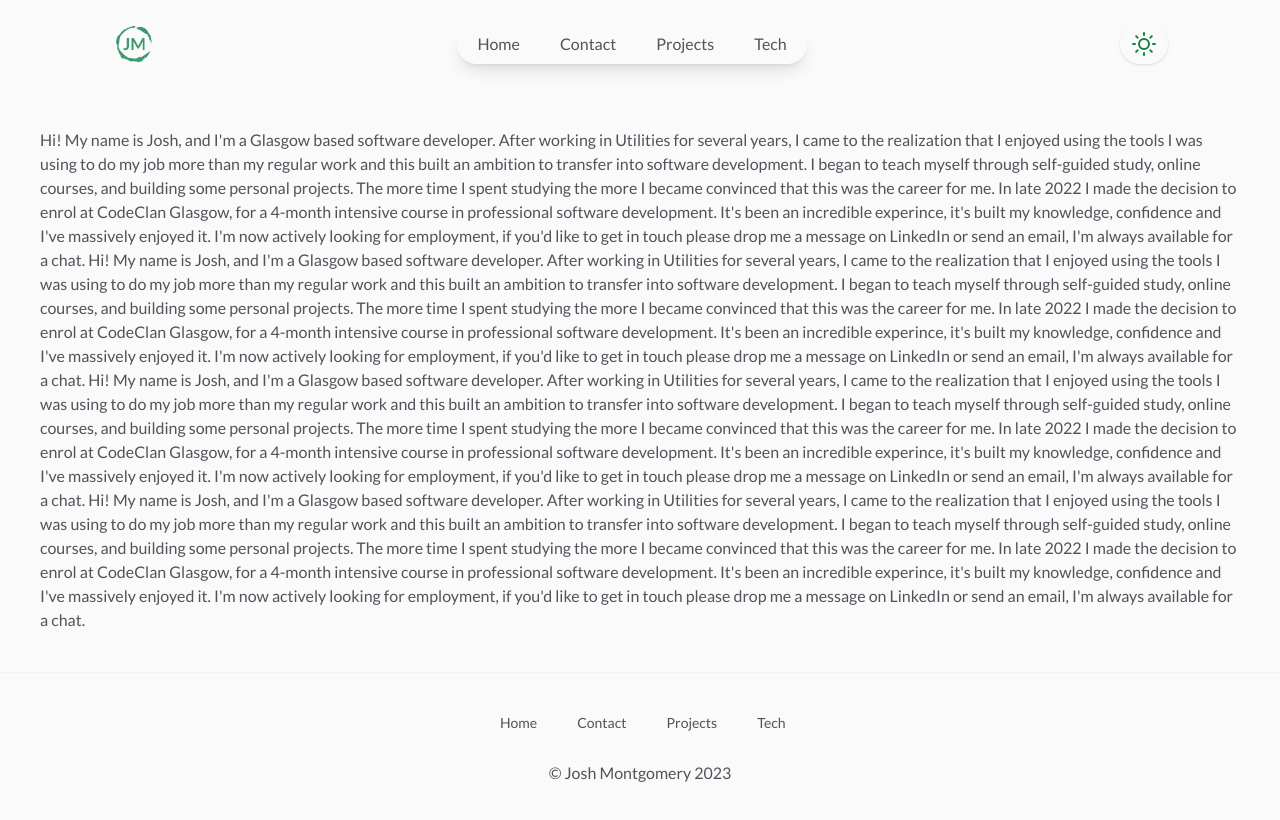
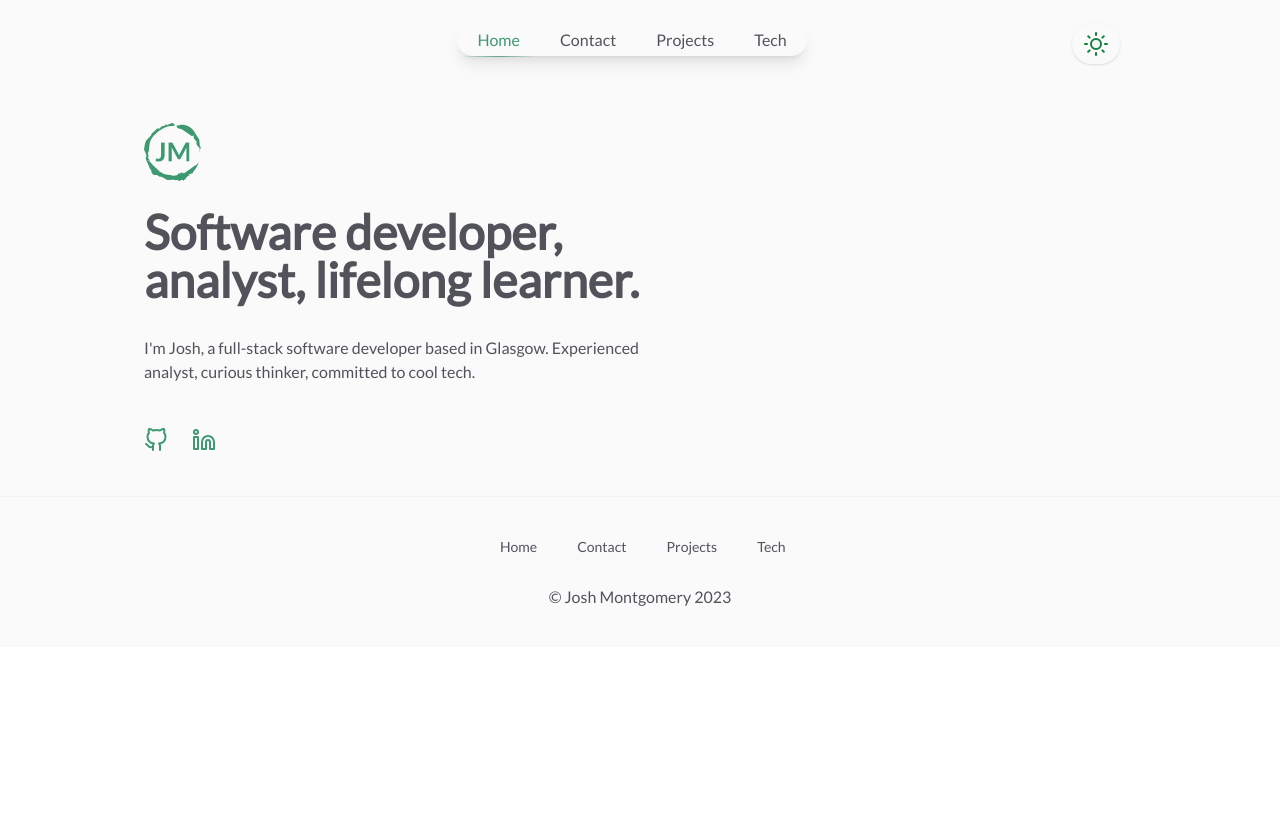
Before and after one commit to jomonty/web-jomonty-portfolio-2023, a React (Vite) app: page / in a window 1280 px wide. Built offline with nearby package versions, Linux system fonts and the light colour scheme.

Commit message:
custom colors added, logo optional positioning added on home page, navbar coloring updated, ContactLinks refactored into its own file

```diff
--- a/src/App.jsx
+++ b/src/App.jsx
@@ -36,7 +36,7 @@ function App() {
 
   return (
     <Router>
-      <div className="container mx-auto flex h-screen flex-col">
+      <div className="container mx-auto flex w-full flex-col ring-1 ring-zinc-100 dark:ring-zinc-300/20">
         <Header
           navOpen={navOpen}
           handleNavOpen={handleNavOpen}
--- /dev/null
+++ b/src/components/ContactLinks.jsx
@@ -0,0 +1,24 @@
+import { GitHub, Linkedin } from "react-feather";
+
+const ContactLinks = [
+  <a
+    href="https://www.github.com/jomonty"
+    target="_blank"
+    rel="noreferrer"
+    className="flex justify-center py-3"
+    onClick={() => handleNavOpen()}
+  >
+    <GitHub color="var(--color-logoprimary)" />
+  </a>,
+  <a
+    href="https://www.linkedin.com/in/josh-montgomery-203663111/"
+    target="_blank"
+    rel="noreferrer"
+    className="flex justify-center py-3"
+    onClick={() => handleNavOpen()}
+  >
+    <Linkedin color="var(--color-logoprimary" />
+  </a>,
+];
+
+export default ContactLinks;
--- a/src/components/Header.jsx
+++ b/src/components/Header.jsx
@@ -1,17 +1,25 @@
-import { X, Sun } from "react-feather";
+import { useLocation } from "react-router-dom";
 
 import NavBar from "./NavBar.jsx";
 import NavMobilePopover from "./NavMobilePopover.jsx";
 import NavDarkModeToggle from "./NavDarkModeToggle.jsx";
 
 const Header = ({ navOpen, handleNavOpen, darkMode, toggleTheme }) => {
+  const location = useLocation();
   return (
     <header className="top-0 flex-initial py-6">
-      <div className="mx-auto flex h-10 w-[85vw] place-content-center gap-4">
-        <div className="flex flex-1">
-          <img src="./logo-low-trans-svg.svg" className="pl-5" />
+      <div className="mx-auto flex h-32 w-[85vw] place-content-center gap-4 sm:px-8 md:h-40 lg:px-12">
+        <div
+          className={`relative flex h-full flex-1 ${
+            location.pathname == "/" ? "items-end" : ""
+          }`}
+        >
+          <img
+            src="./logo-low-trans-svg.svg"
+            className={`${location.pathname === "/" ? "h-16" : "h-10"}`}
+          />
         </div>
-        <div className="flex flex-1 justify-end md:justify-center">
+        <div className="flex h-10 flex-1 justify-end md:justify-center">
           <div className="hidden md:flex ">
             <NavBar />
           </div>
@@ -24,7 +32,7 @@ const Header = ({ navOpen, handleNavOpen, darkMode, toggleTheme }) => {
             </button>
           </div>
         </div>
-        <div className="flex items-center justify-end md:flex-1">
+        <div className="flex h-10 items-center justify-end md:flex-1">
           <NavDarkModeToggle darkMode={darkMode} toggleTheme={toggleTheme} />
         </div>
         <NavMobilePopover
--- a/src/components/NavBar.jsx
+++ b/src/components/NavBar.jsx
@@ -1,25 +1,35 @@
-import { Link } from "react-router-dom";
+import { Link, useLocation } from "react-router-dom";
 import NavLinks from "../constants/NavLinks.js";
 
 const NavBar = () => {
+  const location = useLocation();
   const NavBarLinks = () =>
     NavLinks.map((link, index) => {
       return (
         <li key={index}>
           <Link
             to={link.link}
-            className="relative block p-1 px-5 hover:text-emerald-700 "
+            className={`relative block p-1 px-5 hover:text-logoprimary ${
+              location.pathname === link.link ? "text-logoprimary" : ""
+            }`}
           >
             {link.name}
+            <span
+              className={`absolute inset-x-1 -bottom-px h-px bg-gradient-to-r from-logoprimary/0 via-logoprimary/80 to-logoprimary/0 ${
+                location.pathname === link.link ? "" : "hidden"
+              }`}
+            ></span>
           </Link>
         </li>
       );
     });
 
   return (
-    <ul className="flex items-center rounded-full shadow-lg dark:bg-zinc-800 dark:ring-1 dark:ring-white/10">
-      <NavBarLinks />
-    </ul>
+    <nav>
+      <ul className="flex items-center rounded-full shadow-lg dark:bg-zinc-800 dark:ring-1 dark:ring-white/10">
+        <NavBarLinks />
+      </ul>
+    </nav>
   );
 };
 
--- a/src/components/NavMobilePopover.jsx
+++ b/src/components/NavMobilePopover.jsx
@@ -1,6 +1,7 @@
 import { Link } from "react-router-dom";
-import { X, GitHub, Linkedin } from "react-feather";
+import { X } from "react-feather";
 import NavLinks from "../constants/NavLinks.js";
+import ContactLinks from "./ContactLinks.jsx";
 
 const NavMobilePopover = ({ navOpen, handleNavOpen, darkMode }) => {
   const PopoverNavLinks = () =>
@@ -18,43 +19,25 @@ const NavMobilePopover = ({ navOpen, handleNavOpen, darkMode }) => {
       );
     });
 
-  const PopoverContactLinks = () => {
-    return [
-      <li className="py-1" key="c-1">
-        <a
-          href="https://www.github.com/jomonty"
-          target="_blank"
-          rel="noreferrer"
-          className="flex justify-center py-3"
-          onClick={() => handleNavOpen()}
-        >
-          <GitHub color="rgb(21 128 61)" />
-        </a>
-      </li>,
-      <li className="py-1" key="c-2">
-        <a
-          href="https://www.linkedin.com/in/josh-montgomery-203663111/"
-          target="_blank"
-          rel="noreferrer"
-          className="flex justify-center py-3"
-          onClick={() => handleNavOpen()}
-        >
-          <Linkedin color="rgb(21 128 61)" />
-        </a>
-      </li>,
-    ];
-  };
+  const PopoverContactLinks = () =>
+    ContactLinks.map((link, index) => {
+      return (
+        <li key={`c-${index}`} className="py-1" onClick={() => handleNavOpen()}>
+          {link}
+        </li>
+      );
+    });
 
   return (
     <div>
       <div
-        className={`fixed inset-0 z-0 bg-zinc-800/40 opacity-100 backdrop-blur-sm ${
+        className={`fixed inset-0 z-10 bg-zinc-800/40 opacity-100 backdrop-blur-sm ${
           !navOpen ? " hidden" : ""
         }`}
         onClick={() => handleNavOpen()}
       ></div>
       <div
-        className={`fixed inset-x-4 top-20 z-10 rounded-3xl  bg-white p-5 transition duration-300 dark:bg-zinc-800 dark:ring-1 dark:ring-white/10 ${
+        className={`fixed inset-x-4 top-20 z-20 rounded-3xl  bg-white p-5 transition duration-300 dark:bg-zinc-800 dark:ring-1 dark:ring-white/10 ${
           !navOpen
             ? " -translate-y-full scale-50 opacity-0"
             : " translate-y-0 scale-100 opacity-100"
--- a/src/containers/Home.jsx
+++ b/src/containers/Home.jsx
@@ -1,58 +1,28 @@
+import ContactLinks from "../components/ContactLinks.jsx";
+
 const Home = ({ navOpen }) => {
+  const HomeContactLinks = () =>
+    ContactLinks.map((link, index) => {
+      return (
+        <li key={`c-${index}`} className="pr-2">
+          {link}
+        </li>
+      );
+    });
   return (
-    <main className="mx-auto flex w-full justify-center">
-      <p className="flex justify-center p-10">
-        Hi! My name is Josh, and I'm a Glasgow based software developer. After
-        working in Utilities for several years, I came to the realization that I
-        enjoyed using the tools I was using to do my job more than my regular
-        work and this built an ambition to transfer into software development. I
-        began to teach myself through self-guided study, online courses, and
-        building some personal projects. The more time I spent studying the more
-        I became convinced that this was the career for me. In late 2022 I made
-        the decision to enrol at CodeClan Glasgow, for a 4-month intensive
-        course in professional software development. It's been an incredible
-        experince, it's built my knowledge, confidence and I've massively
-        enjoyed it. I'm now actively looking for employment, if you'd like to
-        get in touch please drop me a message on LinkedIn or send an email, I'm
-        always available for a chat. Hi! My name is Josh, and I'm a Glasgow
-        based software developer. After working in Utilities for several years,
-        I came to the realization that I enjoyed using the tools I was using to
-        do my job more than my regular work and this built an ambition to
-        transfer into software development. I began to teach myself through
-        self-guided study, online courses, and building some personal projects.
-        The more time I spent studying the more I became convinced that this was
-        the career for me. In late 2022 I made the decision to enrol at CodeClan
-        Glasgow, for a 4-month intensive course in professional software
-        development. It's been an incredible experince, it's built my knowledge,
-        confidence and I've massively enjoyed it. I'm now actively looking for
-        employment, if you'd like to get in touch please drop me a message on
-        LinkedIn or send an email, I'm always available for a chat. Hi! My name
-        is Josh, and I'm a Glasgow based software developer. After working in
-        Utilities for several years, I came to the realization that I enjoyed
-        using the tools I was using to do my job more than my regular work and
-        this built an ambition to transfer into software development. I began to
-        teach myself through self-guided study, online courses, and building
-        some personal projects. The more time I spent studying the more I became
-        convinced that this was the career for me. In late 2022 I made the
-        decision to enrol at CodeClan Glasgow, for a 4-month intensive course in
-        professional software development. It's been an incredible experince,
-        it's built my knowledge, confidence and I've massively enjoyed it. I'm
-        now actively looking for employment, if you'd like to get in touch
-        please drop me a message on LinkedIn or send an email, I'm always
-        available for a chat. Hi! My name is Josh, and I'm a Glasgow based
-        software developer. After working in Utilities for several years, I came
-        to the realization that I enjoyed using the tools I was using to do my
-        job more than my regular work and this built an ambition to transfer
-        into software development. I began to teach myself through self-guided
-        study, online courses, and building some personal projects. The more
-        time I spent studying the more I became convinced that this was the
-        career for me. In late 2022 I made the decision to enrol at CodeClan
-        Glasgow, for a 4-month intensive course in professional software
-        development. It's been an incredible experince, it's built my knowledge,
-        confidence and I've massively enjoyed it. I'm now actively looking for
-        employment, if you'd like to get in touch please drop me a message on
-        LinkedIn or send an email, I'm always available for a chat.
-      </p>
+    <main className="">
+      <div className="container relative mx-auto w-[85vw] sm:px-8 lg:px-12">
+        <h1 className="min-w-sm text-3xl font-extrabold sm:text-5xl md:w-[40vw] md:min-w-md">
+          Software developer, analyst, lifelong learner.
+        </h1>
+        <p className="min-w-sm pt-8 text-base md:w-[40vw] md:min-w-md">
+          I'm Josh, a full-stack software developer based in Glasgow.
+          Experienced analyst, curious thinker, committed to cool tech.
+        </p>
+        <ul className="flex flex-row gap-4 pt-8 pb-8">
+          <HomeContactLinks />
+        </ul>
+      </div>
     </main>
   );
 };
--- a/src/index.css
+++ b/src/index.css
@@ -3,6 +3,12 @@
 @tailwind utilities;
 
 @layer base {
+  :root {
+    --color-logoprimary: #3d9970;
+    --color-logosecondary: #528265;
+    --color-logoprimaryrgb: 61 153 112;
+    --color-logosecondaryrgb: 82 130 101;
+  }
   html {
     font-family: Lato, system-ui, sans-serif;
   }
--- a/tailwind.config.cjs
+++ b/tailwind.config.cjs
@@ -135,6 +135,8 @@ module.exports = {
     },
     caretColor: ({ theme }) => theme("colors"),
     colors: ({ colors }) => ({
+      logoprimary: "rgb(var(--color-logoprimaryrgb) / <alpha-value>)",
+      logosecondary: "var(--color-logosecondary)",
       inherit: colors.inherit,
       current: colors.current,
       transparent: colors.transparent,
@@ -646,6 +648,8 @@ module.exports = {
       min: "min-content",
       max: "max-content",
       fit: "fit-content",
+      sm: "16rem",
+      md: "28rem",
     },
     objectPosition: {
       bottom: "bottom",
```
